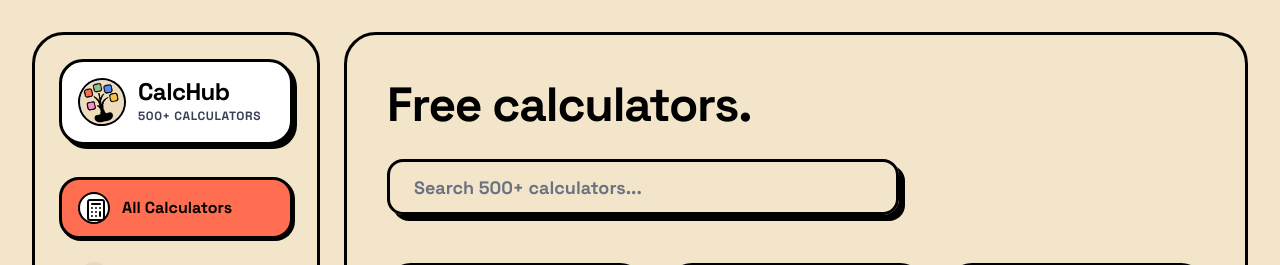
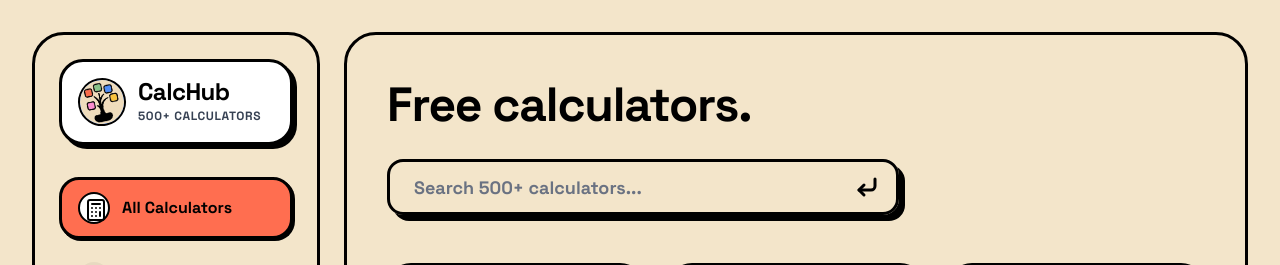
Before and after one commit to adilhusain01/CalcHub, a Next.js app: page / in a window 1280 px wide. Shown: the top 265 px of the page. Built offline with nearby package versions, Linux system fonts and the light colour scheme.

Commit message:
feat: implement server-side search functionality for the calculator directory

```diff
--- a/app/(main)/page.tsx
+++ b/app/(main)/page.tsx
@@ -1,7 +1,23 @@
 import { calculatorsList } from "@/lib/calculators";
 import Link from "next/link";
+import { CornerDownLeft } from "lucide-react";
 
-export default function DirectoryPage() {
+export default async function DirectoryPage({
+  searchParams,
+}: {
+  searchParams: Promise<{ [key: string]: string | string[] | undefined }>;
+}) {
+  const resolvedSearchParams = await searchParams;
+  const q = typeof resolvedSearchParams.q === "string" ? resolvedSearchParams.q.toLowerCase() : "";
+
+  const filteredCalculators = calculatorsList.filter((calc) => {
+    return (
+      calc.title.toLowerCase().includes(q) ||
+      calc.description.toLowerCase().includes(q) ||
+      calc.category.toLowerCase().includes(q)
+    );
+  });
+
   return (
     <div className="w-full">
       {/* Hero Section */}
@@ -10,17 +26,34 @@ export default function DirectoryPage() {
           Free calculators.
         </h2>
         <div className="flex justify-start">
+          <form action="/" method="GET" className="relative w-full max-w-lg">
             <input
               type="text"
+              name="q"
+              defaultValue={q}
               placeholder="Search 500+ calculators..."
-            className="w-full max-w-lg h-14 rounded-2xl border-[3px] border-black px-6 focus:ring-0 focus:outline-none focus:border-[#ff6e50] shadow-[6px_6px_0_0_#000] text-lg font-bold placeholder:text-gray-500"
+              className="w-full h-14 rounded-2xl border-[3px] border-black pl-6 pr-14 focus:ring-0 focus:outline-none focus:border-[#ff6e50] shadow-[6px_6px_0_0_#000] text-lg font-bold placeholder:text-gray-500"
             />
+            <button
+              type="submit"
+              className="absolute right-4 top-1/2 -translate-y-1/2 p-1 text-black hover:text-[#ff6e50] transition-colors"
+              aria-label="Submit search"
+            >
+              <CornerDownLeft className="w-6 h-6 stroke-[3]" />
+            </button>
+          </form>
         </div>
       </div>
 
       {/* Grid of Catalogs */}
+      {filteredCalculators.length === 0 ? (
+        <div className="py-20 text-center border-[3px] border-black border-dashed rounded-[32px]">
+          <h3 className="text-2xl font-black mb-2">No calculators found</h3>
+          <p className="text-gray-600 font-medium">Try adjusting your search query.</p>
+        </div>
+      ) : (
         <div className="grid grid-cols-1 md:grid-cols-2 xl:grid-cols-3 gap-6">
-        {calculatorsList.map((calc, i) => {
+          {filteredCalculators.map((calc, i) => {
             const colors = [
               "bg-[#ff6e50]",
               "bg-[#9ed8a0]",
@@ -67,6 +100,7 @@ export default function DirectoryPage() {
             );
           })}
         </div>
+      )}
     </div>
   );
 }
```
Lines whose indentation alone changed are shown as unchanged.
